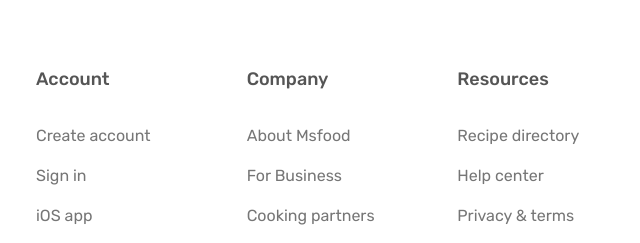
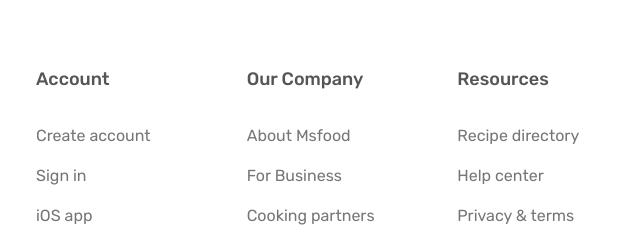
Before and after one commit to mohammedibrahimshawon/msfoodstuff_restaurant-homepage, a plain HTML site: page index.html in a window 1280 px wide. Shown: the part 7313-7556 px from the top of the page, 604-1244 px from the left. Drawn offline with nearby package versions, Linux system fonts and the light colour scheme.

Commit message:
footer changes

```diff
--- a/index.html
+++ b/index.html
@@ -678,7 +678,7 @@
         </nav>
 
         <nav class="nav-col">
-          <p class="footer-heading">Company</p>
+          <p class="footer-heading">Our Company</p>
           <ul class="footer-nav">
             <li><a class="footer-link" href="#">About Msfood</a></li>
             <li><a class="footer-link" href="#">For Business</a></li>
```
